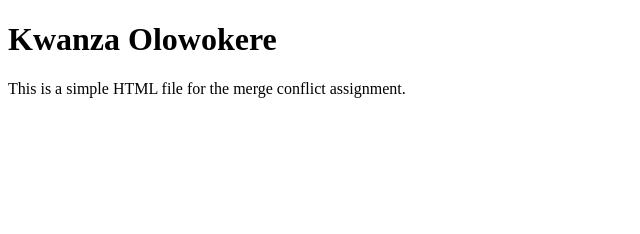
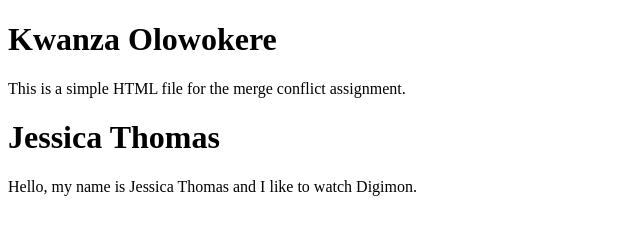
Before and after one commit to THFT90s/kwanza-olowokere-assignment-4, a plain HTML site: page index.html in a window 1280 px wide. Shown: the whole page, without its empty margins (0-640 px from the left). Drawn offline with Linux system fonts and the light colour scheme.

Commit message:
added my name and info about me

```diff
--- a/index.html
+++ b/index.html
@@ -8,5 +8,7 @@
 <body>
     <h1>Kwanza Olowokere</h1>
     <p>This is a simple HTML file for the merge conflict assignment.</p>
+    <h1>Jessica Thomas</h1>
+<p>Hello, my name is Jessica Thomas and I like to watch Digimon.</p>
 </body>
 </html>
```
